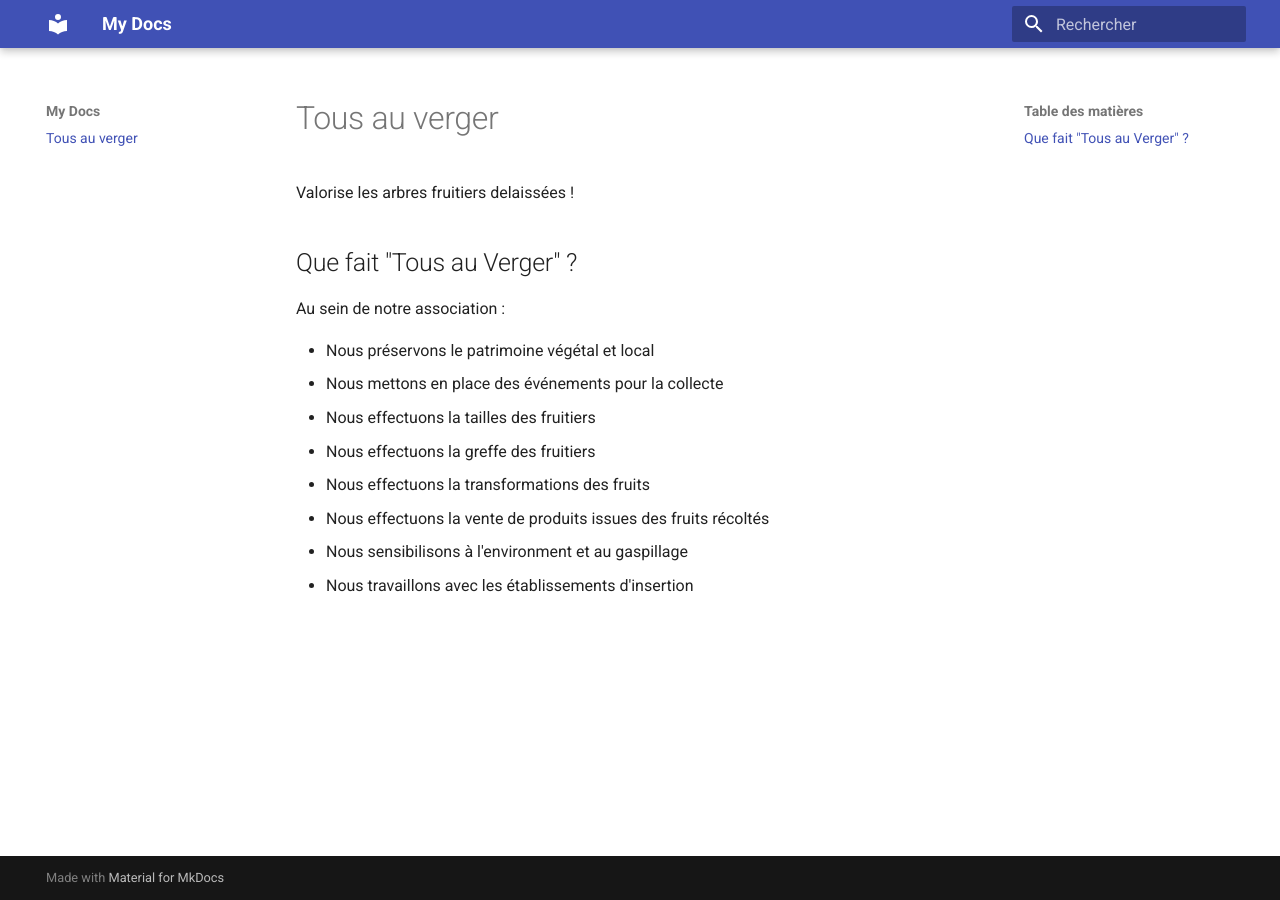
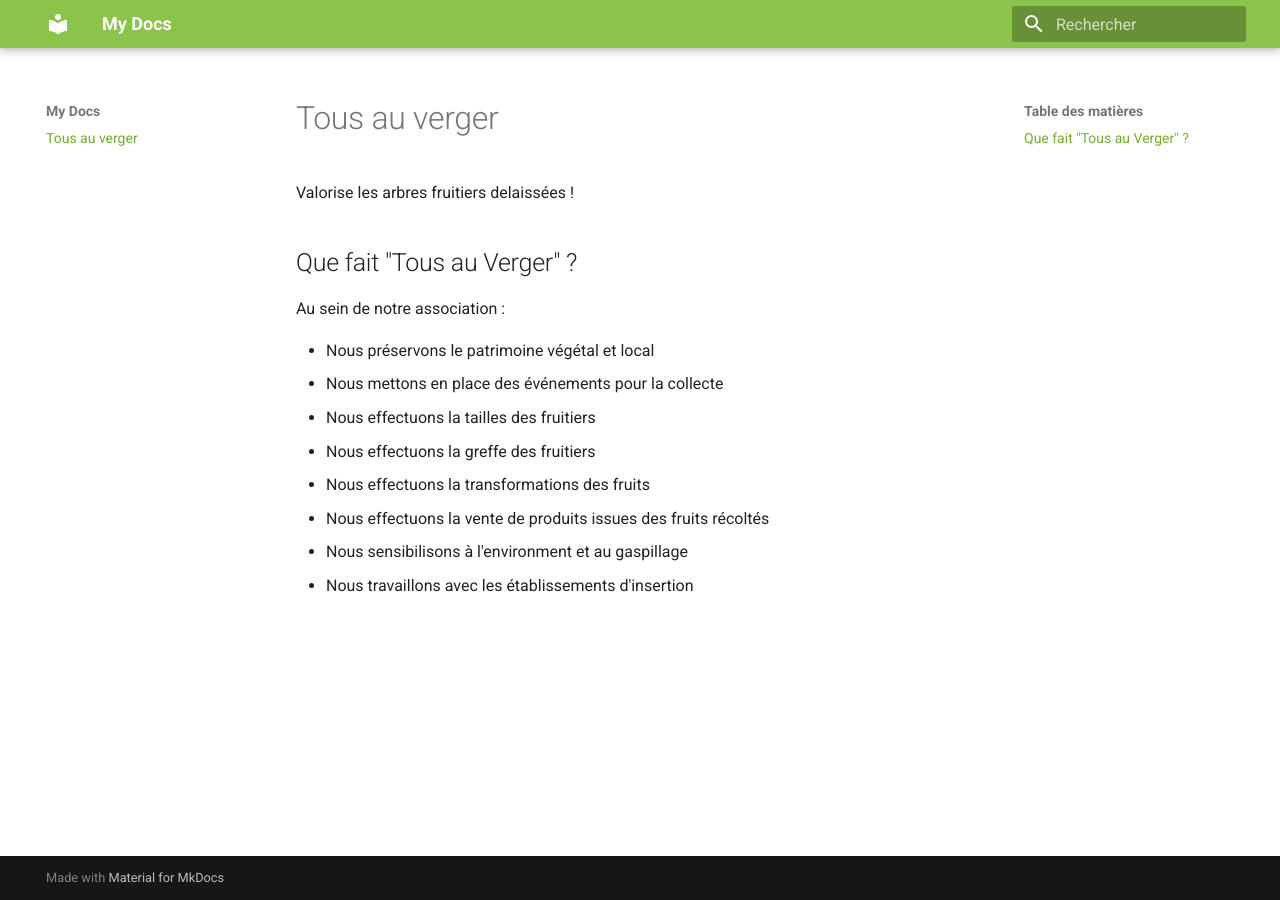
Before and after one commit to TousAuVerger/Tous-Au-Verger, an MkDocs documentation site: the page built from docs/index.md, in a window 1280 px wide. Built offline with MkDocs 1.6.1 and Material for MkDocs 9.7.7, drawn with Linux system fonts in a browser that asks for light colours.

Commit message:
add color and emoji

```diff
--- a/mkdocs.yml
+++ b/mkdocs.yml
@@ -2,5 +2,12 @@ site_name: My Docs
 theme:
   name: material
   language: fr
+  palette:
+    primary: 'light-green'
+    accent: 'light-red'
+
+markdown_extensions:
+  - pymdownx.emoji
+
 plugins:
   - search
```
